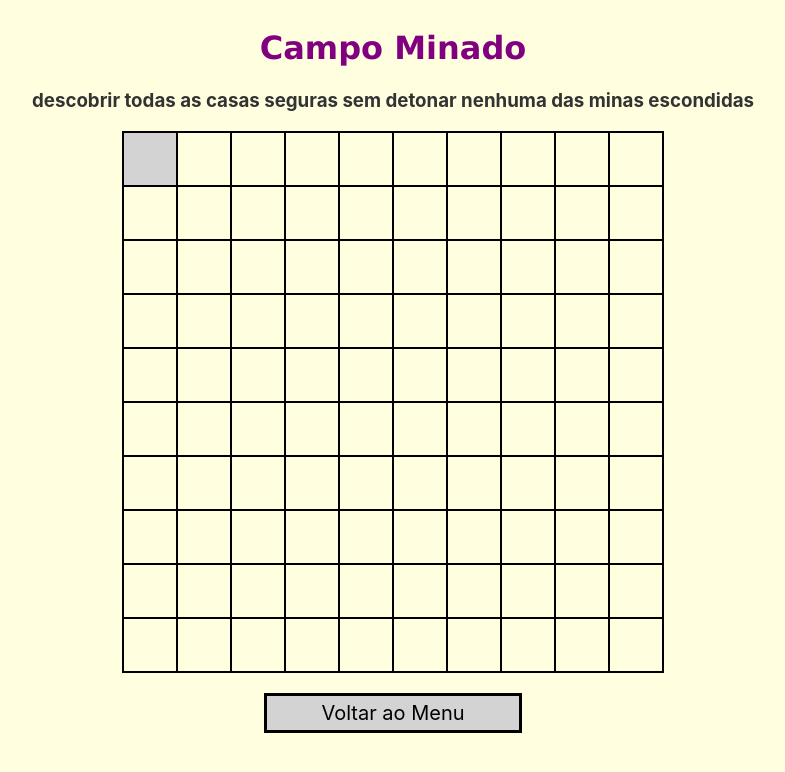
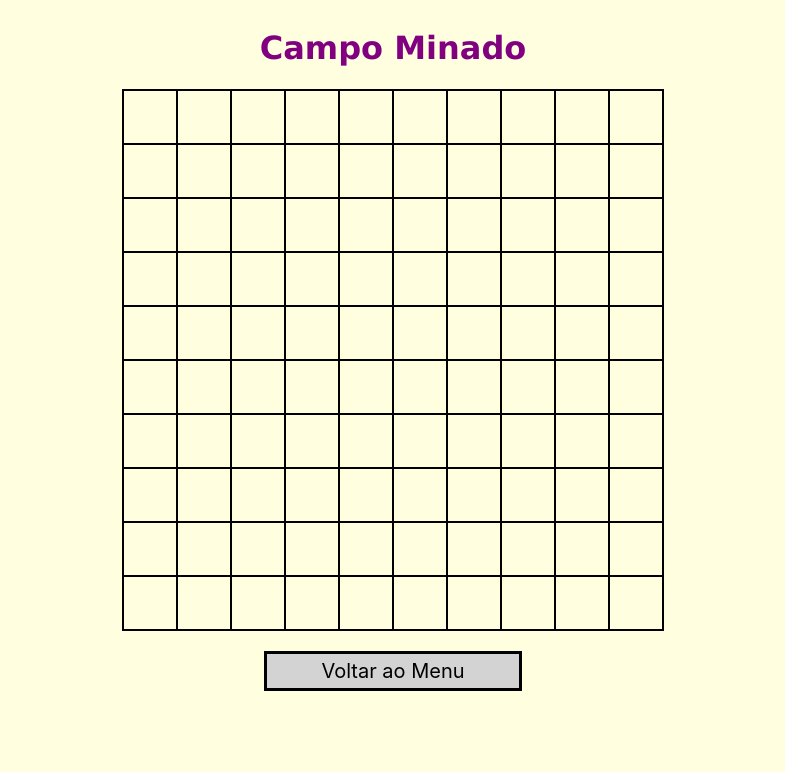
Before and after one commit to Firmino03/campo-minado, a SvelteKit app: page /jogar in a window 1280 px wide. Shown: the top 772 px of the page, without its empty margins (247-1032 px from the left). Built offline with nearby package versions, Linux system fonts and the light colour scheme.

Commit message:
melhorias e alterações no campo de jogo

```diff
--- a/src/routes/jogar/+page.svelte
+++ b/src/routes/jogar/+page.svelte
@@ -1,111 +1,142 @@
 <script lang="ts">
     import { goto } from '$app/navigation'
 
-    // tipo para guardar as coordenadas do personagem e do objetivo
     class Coordenada {
-        linha : number
-        coluna : number
+        linha: number
+        coluna: number
     }
 
-    // representa estado do jogo, contendo o mapa e a locação do personagem e do objetivo
     class EstadoJogo {
-        posicaoPersonagem : Coordenada
-        posicaoObjetivo : Coordenada
-        mapa : number[][]
+        mapa: number[][]     // 0 = vazio, 9 = mina
+        revelado: boolean[][] // células reveladas
     }
 
-    // cria o estado do jogo
-    function inicializarJogo() : EstadoJogo {
-        let personagem : Coordenada = new Coordenada()
-        personagem.linha = 0
-        personagem.coluna = 0
+    const LINHAS = 10
+    const COLUNAS = 10
+    const NUM_MINAS = 15
 
-        let objetivo : Coordenada = new Coordenada()
-        objetivo.linha = 9
-        objetivo.coluna = 9
+    // ---------- FUNÇÕES DO CAMPO MINADO ---------- //
 
-        let mapa : number[][] = [
-            [0, 0, 0, 0, 0, 0, 0, 0, 0, 0],
-            [0, 0, 0, 0, 0, 0, 0, 0, 0, 0],
-            [0, 0, 0, 1, 1, 1, 1, 0, 0, 0],
-            [0, 0, 0, 1, 0, 0, 1, 0, 0, 0],
-            [0, 0, 0, 1, 0, 0, 1, 0, 0, 0],
-            [0, 0, 0, 1, 0, 0, 1, 0, 0, 0],
-            [0, 0, 0, 1, 0, 0, 1, 0, 0, 0],
-            [0, 0, 0, 1, 1, 1, 1, 0, 0, 0],
-            [0, 0, 0, 0, 0, 0, 0, 0, 0, 0],
-            [0, 0, 0, 0, 0, 0, 0, 0, 0, 0]
-        ]
+    function inicializarJogo(): EstadoJogo {
+        let mapa = gerarMapaVazio(LINHAS, COLUNAS)
+        espalharMinas(mapa, NUM_MINAS)
+        gerarNumeros(mapa)
 
-        let estado : EstadoJogo = new EstadoJogo()
-        estado.posicaoPersonagem = personagem
-        estado.posicaoObjetivo = objetivo
-        estado.mapa = mapa
+        let revelado = gerarMapaRevelado(LINHAS, COLUNAS)
 
-        return estado;
+        let jogo = new EstadoJogo()
+        jogo.mapa = mapa
+        jogo.revelado = revelado
+
+        return jogo
     }
 
-    // detecta quando o personagem faz um movimento inválido
-    function houveColisao(posicao : Coordenada, jogo : EstadoJogo) : boolean {
-        return (posicao.linha < 0 || posicao.coluna < 0)
-            || (posicao.linha >= jogo.mapa.length || posicao.coluna >= jogo.mapa[0].length)
-            || jogo.mapa[posicao.linha][posicao.coluna] == 1
+    function gerarMapaVazio(l: number, c: number): number[][] {
+        return Array.from({ length: l }, () => Array(c).fill(0))
     }
 
-    // trata o evento de pressionar as setas no teclado
-    function onKeyDown(evento) : void {
-        let novaPosicao = new Coordenada()
-        novaPosicao.linha = jogo.posicaoPersonagem.linha
-        novaPosicao.coluna = jogo.posicaoPersonagem.coluna
+    function gerarMapaRevelado(l: number, c: number): boolean[][] {
+        return Array.from({ length: l }, () => Array(c).fill(false))
+    }
 
-        switch(evento.keyCode) {
-            case 38: // up
-                novaPosicao.linha--
-                break;
-            case 40: // down
-                novaPosicao.linha++
-                break;
-            case 37: // left
-                novaPosicao.coluna--
-                break;
-            case 39: // right
-                novaPosicao.coluna++
-                break;
+    function espalharMinas(mapa: number[][], quant: number) {
+        let colocadas = 0
+        while (colocadas < quant) {
+            const i = Math.floor(Math.random() * mapa.length)
+            const j = Math.floor(Math.random() * mapa[0].length)
+
+            if (mapa[i][j] !== 9) {
+                mapa[i][j] = 9
+                colocadas++
+            }
         }
+    }
 
-        // CHECAGEM DE OBJETIVO (OBS: isso tinha erro no seu código!)
-        if (
-            novaPosicao.linha == jogo.posicaoObjetivo.linha &&
-            novaPosicao.coluna == jogo.posicaoObjetivo.coluna   // <- corrigido
-        ) {
-            alert("Parabéns, você chegou ao objetivo")
+    function gerarNumeros(mapa: number[][]) {
+        for (let i = 0; i < mapa.length; i++) {
+            for (let j = 0; j < mapa[0].length; j++) {
+                if (mapa[i][j] === 9) continue
+
+                let cont = 0
+                for (let x = -1; x <= 1; x++) {
+                    for (let y = -1; y <= 1; y++) {
+                        let ni = i + x
+                        let nj = j + y
+                        if (
+                            ni >= 0 && nj >= 0 &&
+                            ni < mapa.length && nj < mapa[0].length &&
+                            mapa[ni][nj] === 9
+                        ) cont++
+                    }
+                }
+                mapa[i][j] = cont
+            }
+        }
+    }
+
+    // Revelar célula
+    function revelar(i: number, j: number) {
+        if (jogo.revelado[i][j]) return
+        jogo.revelado[i][j] = true
+
+        // clicou em mina
+        if (jogo.mapa[i][j] === 9) {
+            alert("💥 Você explodiu!")
             goto("/")
         }
 
-        if (!houveColisao(novaPosicao, jogo)) {
-            jogo.posicaoPersonagem = novaPosicao
+        // se for zero, revela vizinhos automaticamente
+        if (jogo.mapa[i][j] === 0) {
+            revelarVizinhos(i, j)
+        }
+
+        checarVitoria()
+    }
+
+    function revelarVizinhos(i: number, j: number) {
+        for (let x = -1; x <= 1; x++) {
+            for (let y = -1; y <= 1; y++) {
+                let ni = i + x
+                let nj = j + y
+
+                if (ni >= 0 && nj >= 0 && ni < LINHAS && nj < COLUNAS) {
+                    if (!jogo.revelado[ni][nj] && jogo.mapa[ni][nj] !== 9) {
+                        revelar(ni, nj)
+                    }
+                }
+            }
         }
     }
 
-    // cria o objeto contendo o estado do jogo
-    let jogo : EstadoJogo = inicializarJogo()
+    function checarVitoria() {
+        for (let i = 0; i < LINHAS; i++) {
+            for (let j = 0; j < COLUNAS; j++) {
+                if (jogo.mapa[i][j] !== 9 && !jogo.revelado[i][j]) {
+                    return
+                }
+            }
+        }
+        alert("🎉 Você venceu!")
+        goto("/")
+    }
+
+    let jogo: EstadoJogo = inicializarJogo()
 </script>
 
 <h1>Campo Minado</h1>
-<h3>descobrir todas as casas seguras sem detonar nenhuma das minas escondidas</h3>
+
 <table>
     {#each jogo.mapa as linha, i}
         <tr>
             {#each linha as celula, j}
-                {#if i == jogo.posicaoPersonagem.linha && j == jogo.posicaoPersonagem.coluna}
-                    <td class="celula personagem"></td>
-                {:else if i == jogo.posicaoObjetivo.linha && j == jogo.posicaoObjetivo.coluna}
-                    <td class="celula objetivo"></td>
-                {:else if jogo.mapa[i][j] == 0}
-                    <td class="celula"></td>
-                {:else}
-                    <td class="celula bloco"></td>
-                {/if}
+                <td
+                    class="celula"
+                    on:click={() => revelar(i, j)}
+                >
+                    {#if jogo.revelado[i][j]}
+                        {celula === 9 ? "💣" : (celula === 0 ? "" : celula)}
+                    {/if}
+                </td>
             {/each}
         </tr>
     {/each}
@@ -114,5 +145,3 @@
 <br />
 
 <a class="menu" href="/">Voltar ao Menu</a>
-
-<svelte:window on:keydown|preventDefault={onKeyDown} />
```
Also changed, not shown: 1 other file (tests, documents, lock files or other folders).
